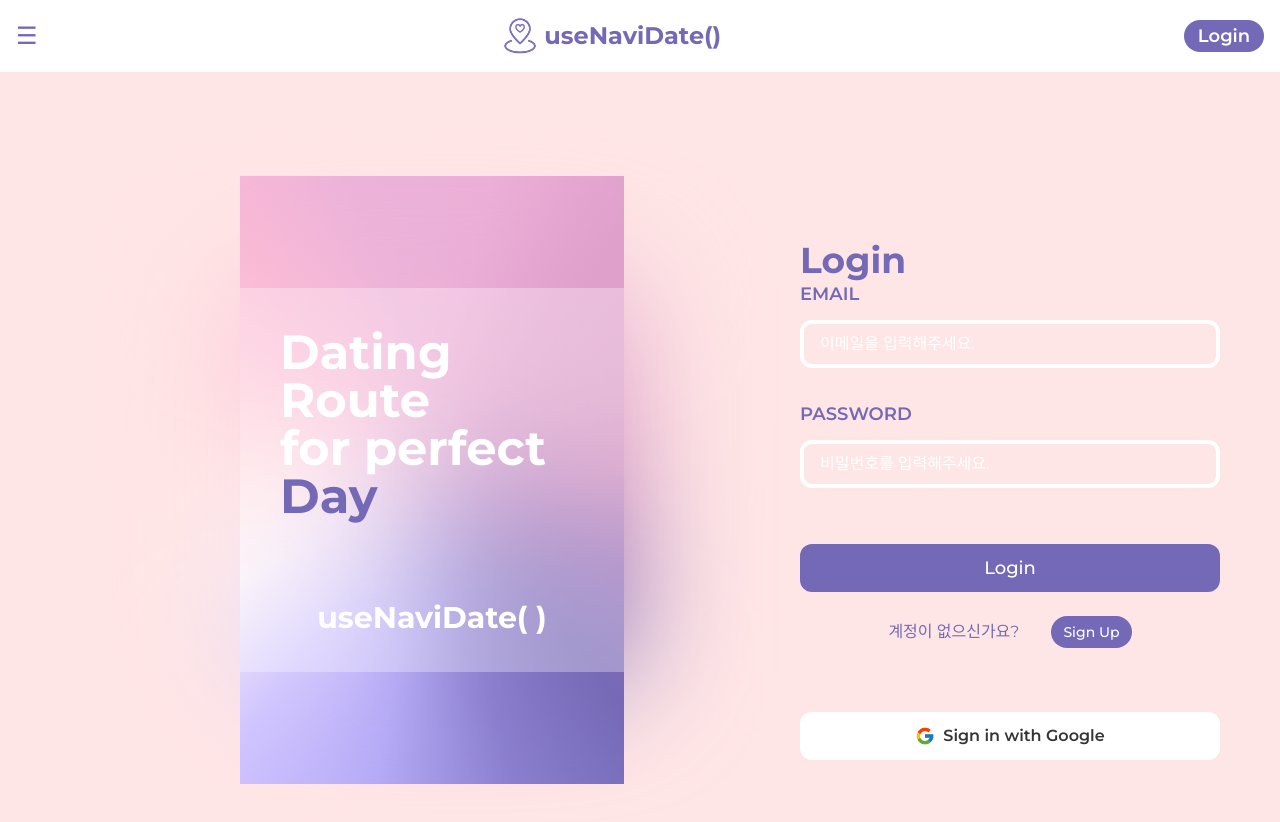
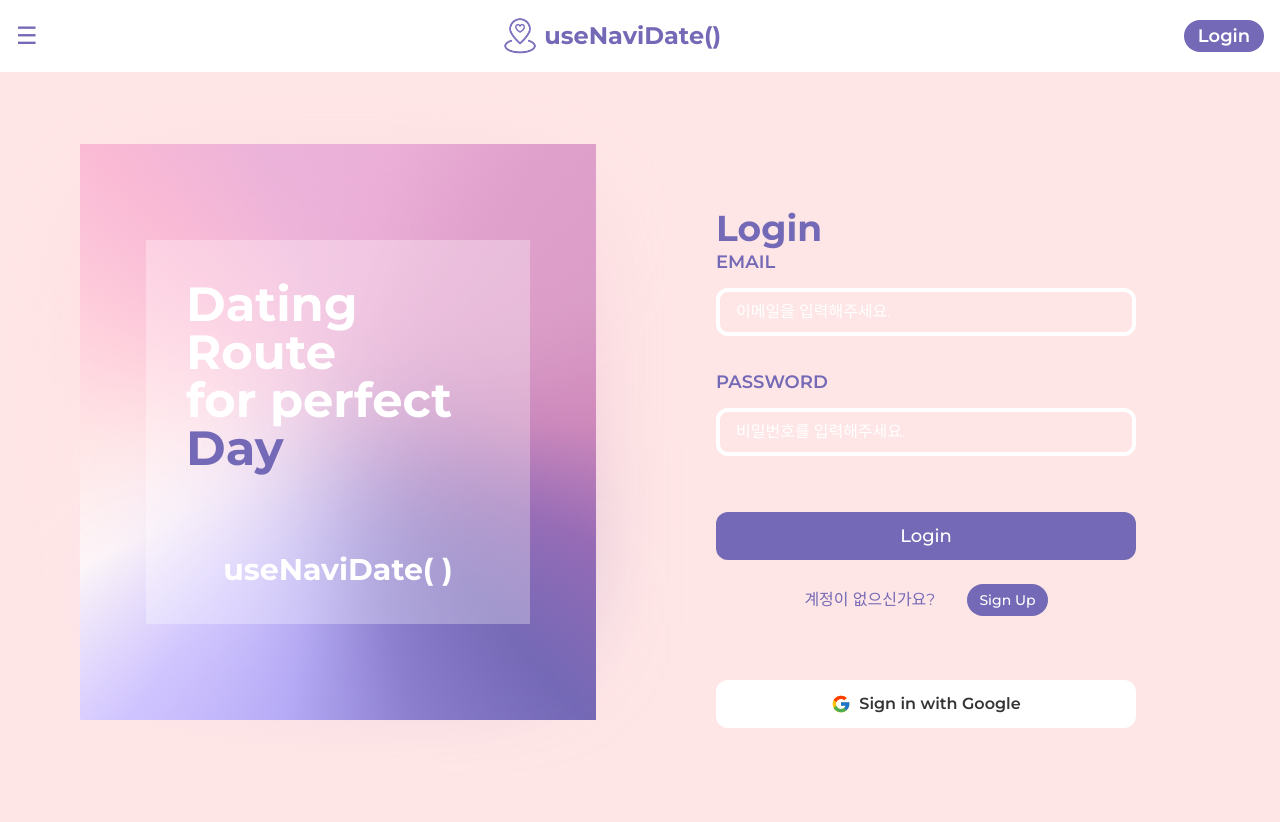
Before and after one commit to Handsol/usenavidate, a React (Vite) app: page /login in a window 1280 px wide. Shown: the top 822 px of the page. After the commit the page ends 800 px from the top, so only its background shows below. Built offline with nearby package versions, Linux system fonts and the light colour scheme; no server answers; the HTML template or start-up script is replaced by a standard one; a web font is replaced by a local one.

Commit message:
:sparkles: fullScreen 이 필요한 페이지 관련 처리 로직 추가

```diff
--- a/src/pages/LoginPage.jsx
+++ b/src/pages/LoginPage.jsx
@@ -4,7 +4,7 @@ import { PATH } from '../shared/PATH';
 
 const LoginPage = () => {
   return (
-    <div className="flex h-screen p-24 pl-60 gap-28">
+    <div className="flex justify-center h-screen p-20 pt-36 gap-14">
       {/* 그래디언트 박스 : 반응형 너비에서는 숨김처리했습니다 */}
       <div className="hidden justify-center items-center lg:flex w-[600px] relative">
         <div className="absolute inset-0 bg-[conic-gradient(from_345deg,_#ecb3da,_#ecb0d8,_#e0a1cc,_#db9ec8,_#d18abb,_#986bb6,_#7469b6,_#8b7fce,_#b6abf7,_#d0c4ff,_#fff8f8,_#ffe6e6,_#ffd1dd,_#fabad5,_#ecb3da)]"></div>
@@ -33,7 +33,7 @@ const LoginPage = () => {
             <input
               type="email"
               placeholder="이메일을 입력해주세요."
-              className="px-4 py-2 border-white border-4 bg-palette4 rounded-xl placeholder:text-white placeholder:font-light"
+              className="px-4 py-2 border-white border-4 bg-palette4 rounded-xl placeholder:text-white placeholder:font-light focus:ring-0 outline-none focus:bg-palette5 hover:bg-palette5 hover:bg-opacity-50 transition-all duration-300"
             />
           </div>
           {/* 비밀번호 입력창 */}
@@ -42,7 +42,7 @@ const LoginPage = () => {
             <input
               type="password"
               placeholder="비밀번호를 입력해주세요."
-              className="px-4 py-2 border-white border-4 bg-palette4 rounded-xl placeholder:text-white placeholder:font-light"
+              className="px-4 py-2 border-white border-4 bg-palette4 rounded-xl placeholder:text-white placeholder:font-light focus:ring-0 outline-none focus:bg-palette5 hover:bg-palette5 hover:bg-opacity-50 transition-all duration-300"
             />
           </div>
           {/* 로그인 버튼 */}
--- a/src/pages/SignupPage.jsx
+++ b/src/pages/SignupPage.jsx
@@ -1,6 +1,6 @@
 const SignupPage = () => {
   return (
-    <div className="flex h-screen p-24 pl-60 gap-28">
+    <div className="flex justify-center h-screen p-20 pt-36 gap-14">
       {/* 그래디언트 박스 : 반응형 너비에서는 숨김처리했습니다 */}
       <div className="hidden justify-center items-center lg:flex w-[600px] relative">
         <div className="absolute inset-0 bg-[conic-gradient(from_345deg,_#ecb3da,_#ecb0d8,_#e0a1cc,_#db9ec8,_#d18abb,_#986bb6,_#7469b6,_#8b7fce,_#b6abf7,_#d0c4ff,_#fff8f8,_#ffe6e6,_#ffd1dd,_#fabad5,_#ecb3da)]"></div>
--- a/src/shared/Router.jsx
+++ b/src/shared/Router.jsx
@@ -1,4 +1,4 @@
-import { BrowserRouter, Route, Routes } from 'react-router-dom';
+import { BrowserRouter, Route, Routes, useLocation } from 'react-router-dom';
 import Header from '../components/layout/Header';
 import LoginPage from '../pages/LoginPage';
 import SignupPage from '../pages/SignupPage';
@@ -17,8 +17,17 @@ const Router = () => {
     <BrowserRouter>
       {/* Header 컴포넌트 전역 적용 */}
       <Header />
-      {/* Header 높이만큼 여백 주기 */}
-      <div className="pt-20">
+      <RouterContents />
+    </BrowserRouter>
+  );
+};
+
+const RouterContents = () => {
+  const location = useLocation();
+  const fullScreenPages = [PATH.LOGIN, PATH.SIGNUP, PATH.MYPAGE];
+
+  return (
+    <div className={`${fullScreenPages.includes(location.pathname) ? '' : 'pt-20'}`}>
       <Routes>
         <Route path={PATH.HOME} element={<DateRoutePage />} />
         <Route path={PATH.LOGIN} element={<LoginPage />} />
@@ -32,7 +41,6 @@ const Router = () => {
         <Route path={PATH.PROFILE} element={<ProfilePage />} />
       </Routes>
     </div>
-    </BrowserRouter>
   );
 };
 
```
Lines whose indentation alone changed are shown as unchanged.
